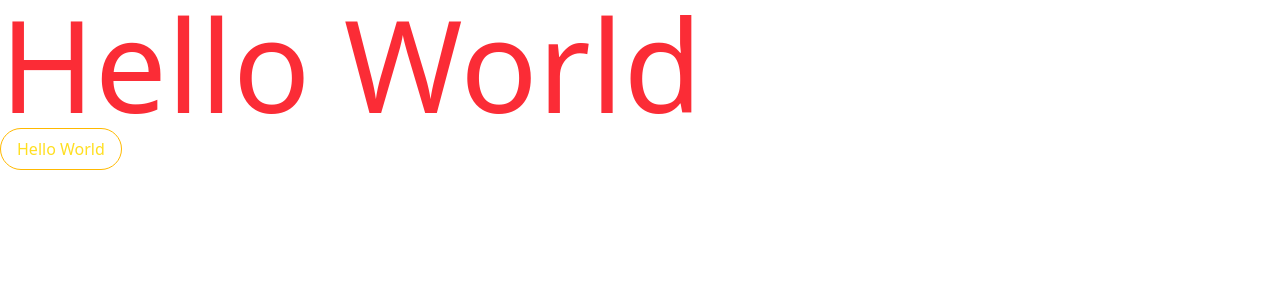
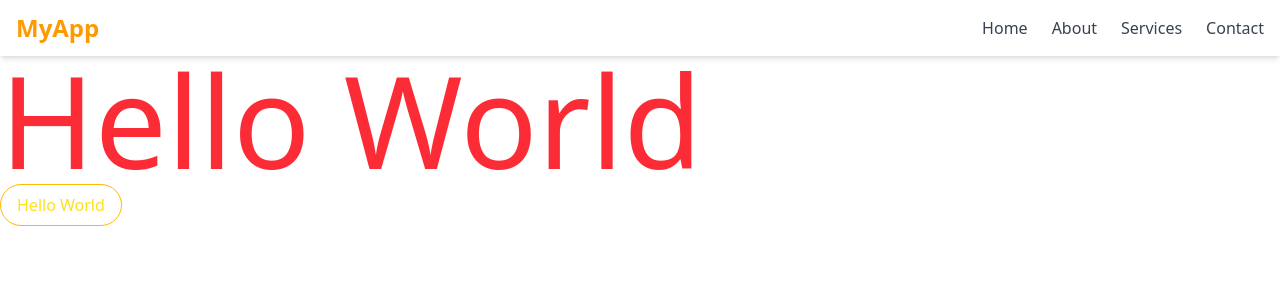
Before and after one commit to AunSyedShah/mern_202302, a React (Vite) app: page / in a window 1280 px wide. Shown: the top 300 px of the page. Built offline with nearby package versions, Linux system fonts and the light colour scheme.

Commit message:
navbar sample

```diff
--- a/src/components/NavBar.jsx
+++ b/src/components/NavBar.jsx
@@ -1,7 +1,37 @@
-export default function NavBar(){
-    return(
-        <div>
+export default function NavBar() {
+  return (
+    <nav className="bg-white shadow-md">
+      <div className="max-w-7xl mx-auto px-4 py-3 flex justify-between items-center">
+        {/* Logo / Brand Name */}
+        <div className="text-2xl font-bold text-amber-500">MyApp</div>
 
+        {/* Navigation Links */}
+        <div className="space-x-6 hidden md:flex">
+          <a href="#" className="text-gray-700 hover:text-amber-500 transition duration-300">
+            Home
+          </a>
+          <a href="#" className="text-gray-700 hover:text-amber-500 transition duration-300">
+            About
+          </a>
+          <a href="#" className="text-gray-700 hover:text-amber-500 transition duration-300">
+            Services
+          </a>
+          <a href="#" className="text-gray-700 hover:text-amber-500 transition duration-300">
+            Contact
+          </a>
         </div>
-    )
+
+        {/* Mobile Menu Icon Placeholder (optional for responsiveness) */}
+        <div className="md:hidden">
+          <button className="text-gray-700 focus:outline-none">
+            <svg className="w-6 h-6" fill="none" stroke="currentColor" strokeWidth="2"
+              viewBox="0 0 24 24">
+              <path strokeLinecap="round" strokeLinejoin="round"
+                d="M4 6h16M4 12h16M4 18h16" />
+            </svg>
+          </button>
+        </div>
+      </div>
+    </nav>
+  );
 }
```
